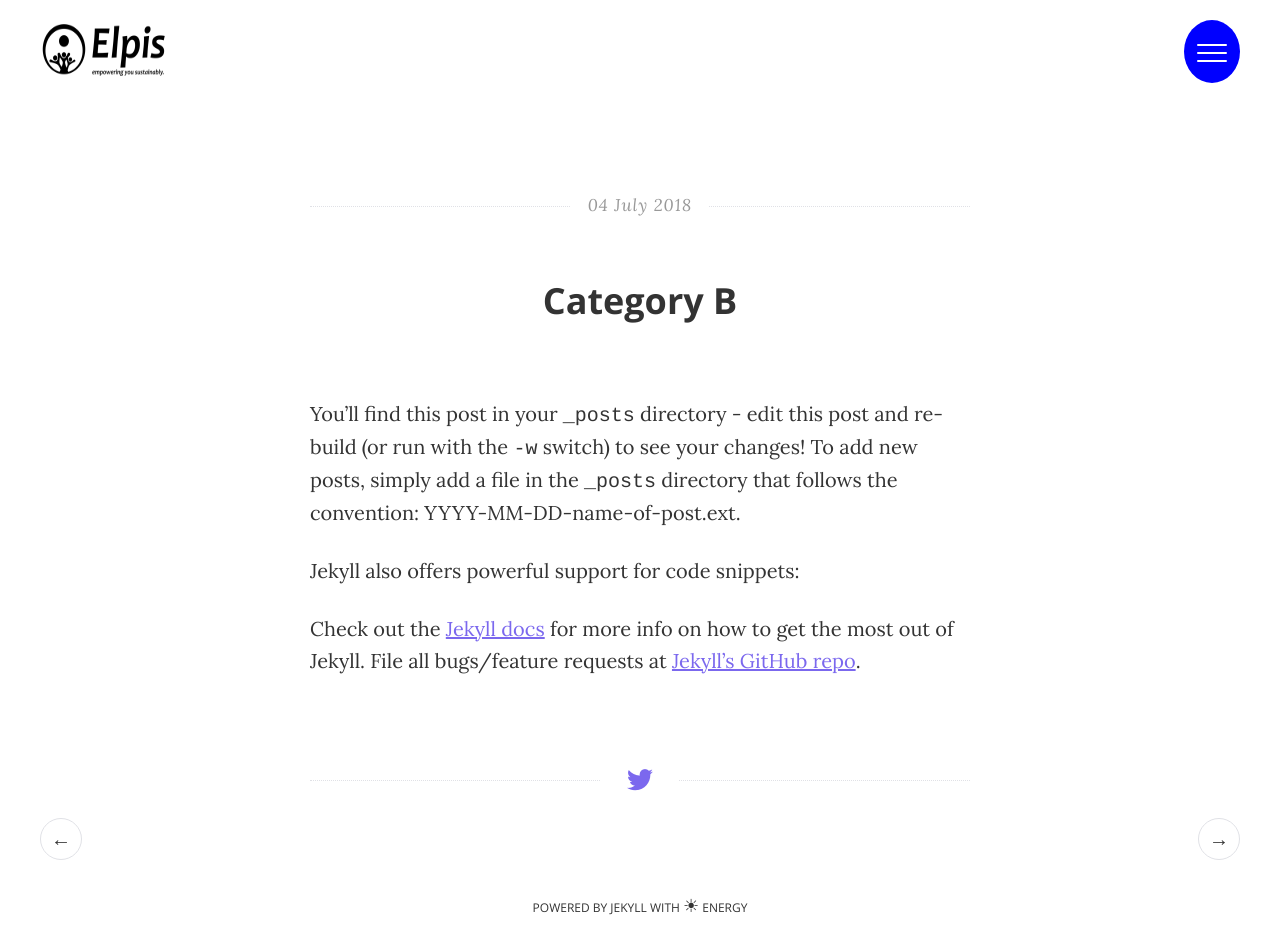
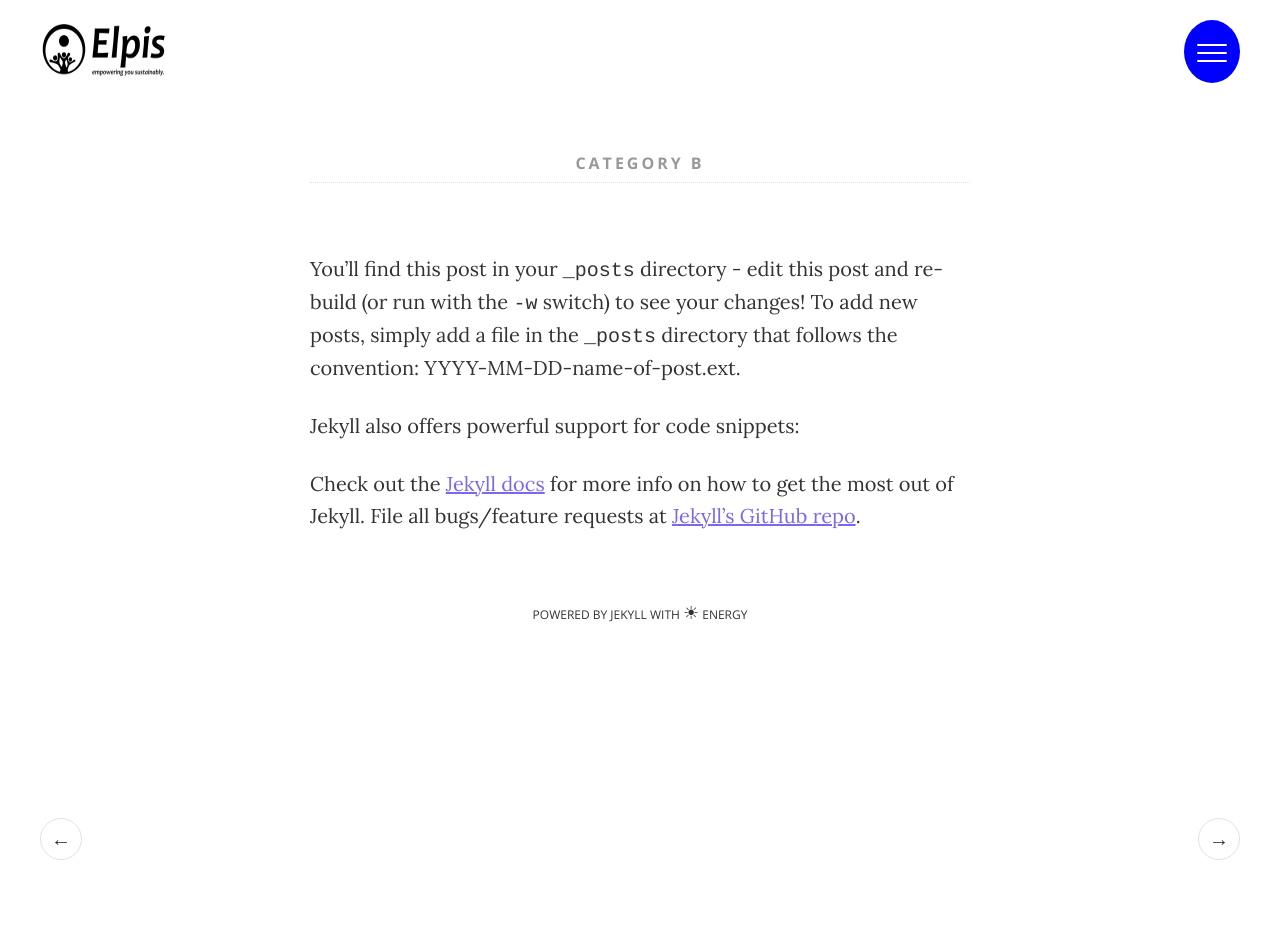
Before and after one commit to ElpisSolar/hslu-presentation, a Jekyll site: the page built from _posts/2018-07-04-categoryB.markdown, in a window 1280 px wide. Built offline with Jekyll 4.4.1, drawn with Linux system fonts in a browser that asks for light colours; after the commit the page ends 900 px from its top, so only the background shows below that.

Commit message:
Remove redundant code in _posts

```diff
--- a/_layouts/post.html
+++ b/_layouts/post.html
@@ -2,32 +2,30 @@
 layout: default
 ---
 
+<!-- Post page header -->
+
 <section class="single-wrap">
   <article class="single-content" itemscope itemtype="http://schema.org/BlogPosting">
     <div class="feat">
-      <h5 class="page-date">
-        <time datetime="{{ page.date | date_to_xmlschema }}" itemprop="datePublished">
-          {{ page.date | date_to_long_string }}
-        </time>
-      </h5>
+      <h5 class="page-title" itemprop="name headline">{{ page.title }}</h5>
     </div>
-    <h1 class="page-title" itemprop="name headline">{{ page.title }}</h1>
+
+    <!-- Main Page content goes here (content in _posts) -->
+
     <div itemprop="articleBody">
       {{ content }}
     </div>
-    <div class="feat share">
-      <a href="http://twitter.com/share" class="popup">
-        <span class="icon-twitter"></span>
-      </a>
-    </div>
+
+   <!-- Footer site navigation buttons -->
+
     {% if page.next %}
       <a rel="next" href="{{ site.baseurl }}{{ page.next.url }}" id="next">
-        <span class="nav-title nav-title-next">newer</span> &rarr;
+        <span class="nav-title nav-title-next">Next</span> &rarr;
       </a>
     {% endif %}
     {% if page.previous %}
       <a rel="prev" href="{{ site.baseurl }}{{ page.previous.url }}" id="prev">
-        &larr; <span class="nav-title nav-title-prev">older</span>
+        &larr; <span class="nav-title nav-title-prev">Back</span>
       </a>
     {% endif %}
   </article>
```
